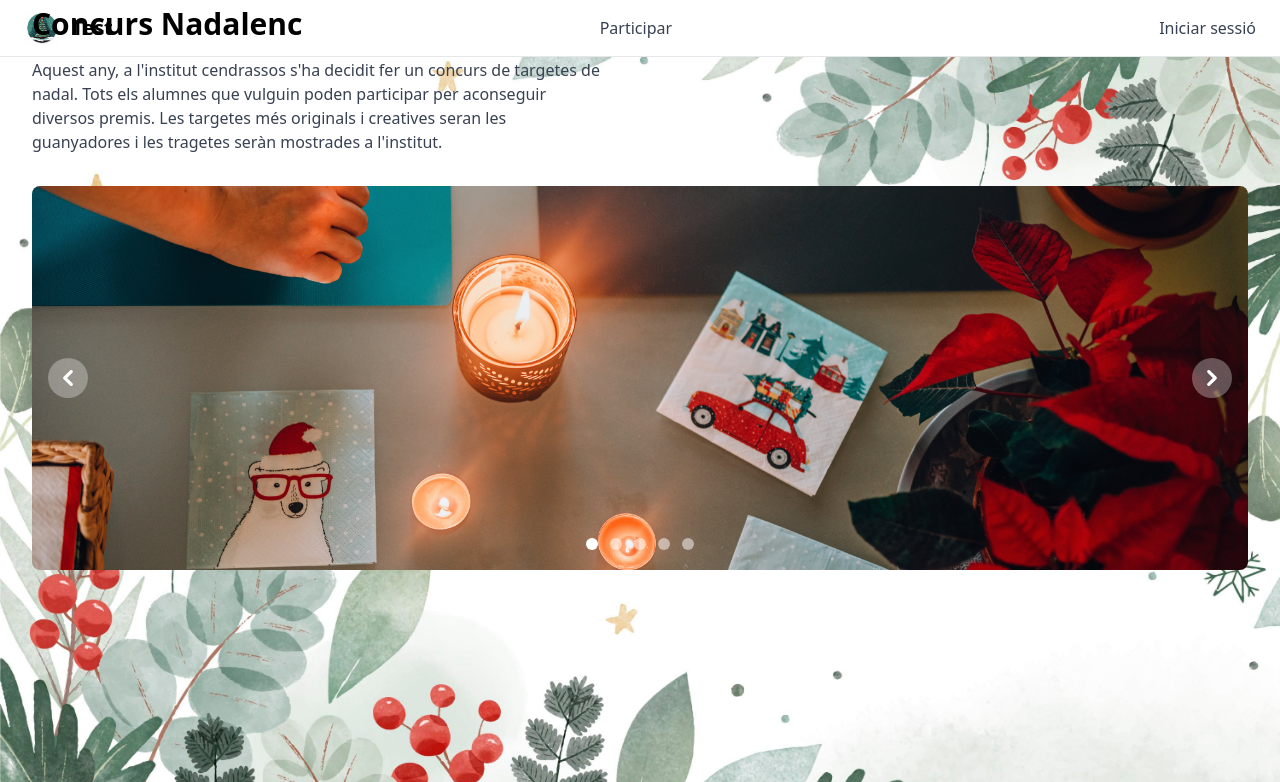
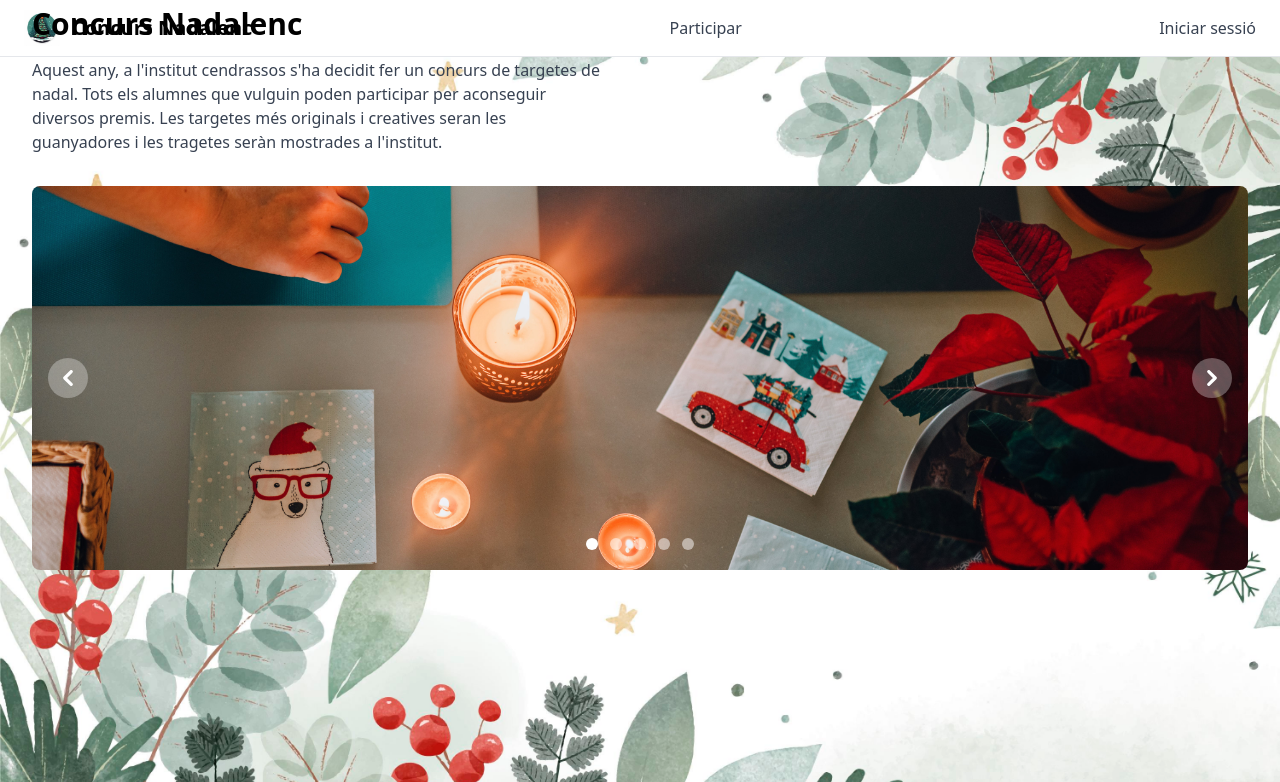
Before and after one commit to albertrf02/Test-Project-1-v2, a PHP site: page /App/Views/index.php in a window 1280 px wide. Shown: the top 782 px of the page. Run offline with PHP 8.4, Linux system fonts and the light colour scheme; style sheets or scripts are compiled from the project's sources; some libraries are stand-ins or nearby versions.

Commit message:
arreglos

```diff
--- a/App/Views/formulari.php
+++ b/App/Views/formulari.php
@@ -145,7 +145,7 @@
                 <img class="object-cover w-full h-screen" src="img/fons-form.jpg" alt="Background Image">
                 <div
                     class="overlay-login absolute inset-0 flex flex-col items-center justify-center bg-black bg-opacity-50 text-white p-8">
-                    <h1 class="text-6xl font-bold text-black mb-4">Test</h1>
+                    <h1 class="text-6xl font-bold text-black mb-4">Concurs Nadalenc</h1>
                     <p class="text-sm text-white-700 mb-10">Si ja has participat, inicia sessió per veure les
                         participacions botó
                     </p>
--- a/App/Views/header.php
+++ b/App/Views/header.php
@@ -3,7 +3,8 @@
         <div class="flex flex-wrap justify-between items-center mx-auto max-w-screen-xl">
             <a href="/" class="flex items-center">
                 <img src="/img/logo.jpg" class="mr-3 h-6 sm:h-9" alt="Logo" />
-                <span class="self-center text-xl font-semibold whitespace-nowrap dark:text-white">Test</span>
+                <span class="self-center text-xl font-semibold whitespace-nowrap dark:text-white">Concurs
+                    Nadalenc</span>
             </a>
             <div class="flex items-center lg:order-2">
                 <?php if (isset($_SESSION['user'])): ?>
--- a/public/phpinfo.php
+++ /dev/null
@@ -1,3 +0,0 @@
-<?php
-phpinfo();
-?>
```
